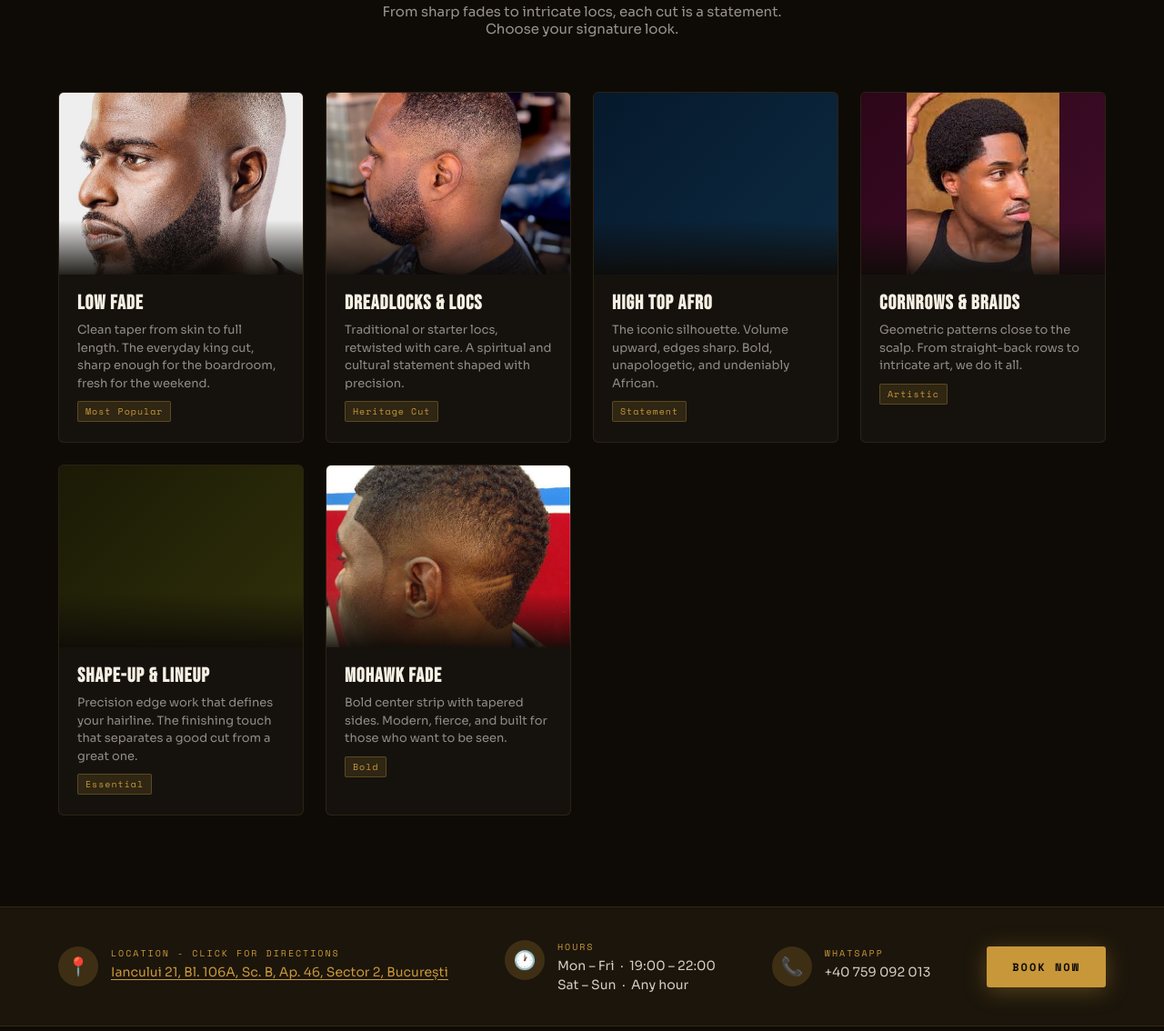
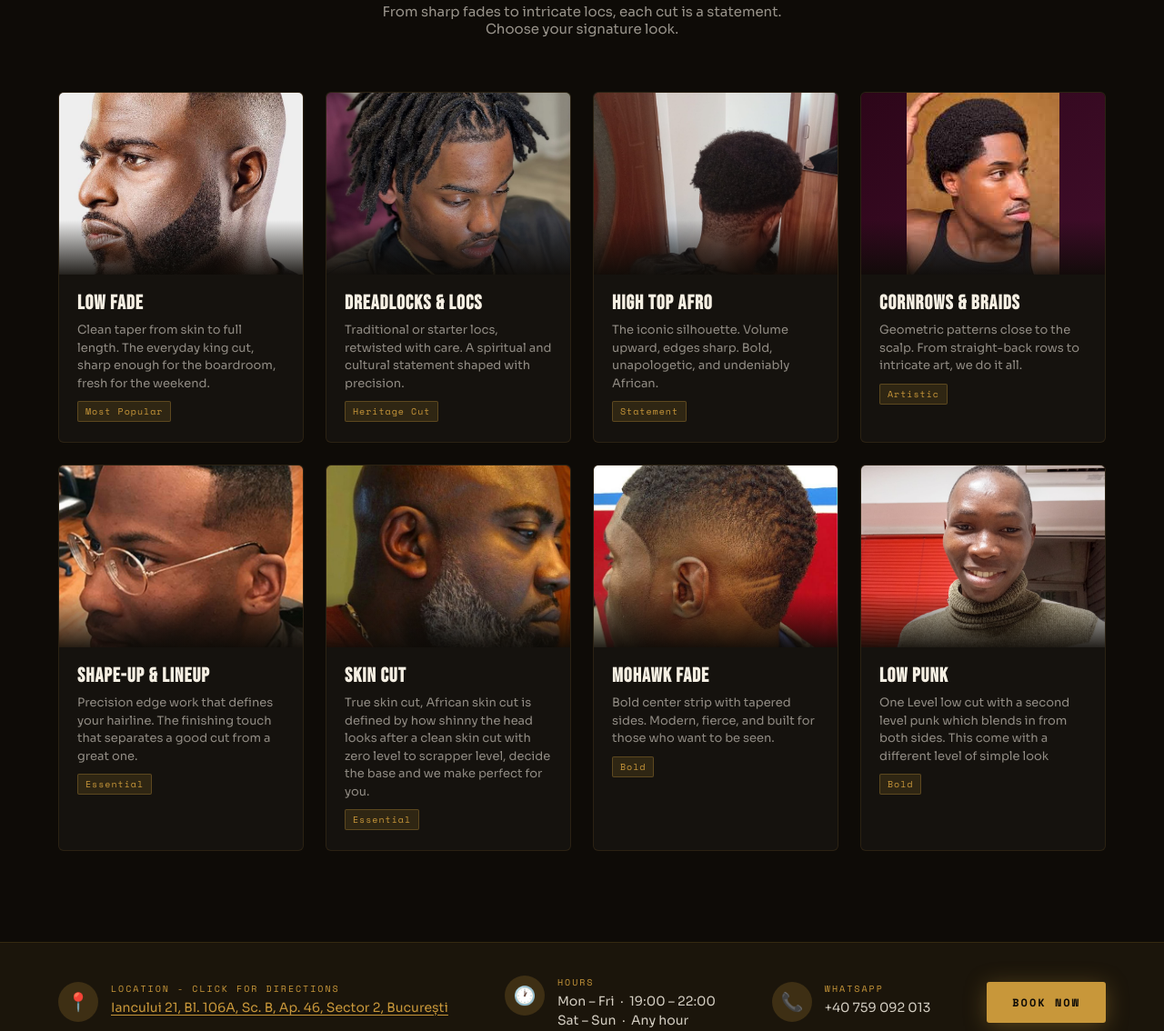
Before and after one commit to jonathandiemuodeke/African_barber, a plain HTML site: page index.html in a window 1280 px wide. Shown: the part 1132-2266 px from the top of the page at 91% size. Drawn offline with nearby package versions, Linux system fonts and the light colour scheme.

Commit message:
Update hairstyle images and descriptions in index.html
Updated image sources for various hairstyle cards and added new hairstyle details.

```diff
--- a/index.html
+++ b/index.html
@@ -973,7 +973,7 @@
             </div>
           </div>
           <div class="style-card">
-            <div class="style-img"><img src="./images/low-fade-2.jpg" alt="" srcset=""></div>
+            <div class="style-img"><img src="images/dread.jpg" alt="" srcset=""></div>
             <div class="style-info">
               <h3>Dreadlocks &amp; Locs</h3>
               <p>
@@ -984,7 +984,7 @@
             </div>
           </div>
           <div class="style-card">
-            <div class="style-img"><img src="./images/dread" alt="" srcset=""></div>
+            <div class="style-img"><img src="images/High-round-cut.jpeg" alt="" srcset=""></div>
             <div class="style-info">
               <h3>High Top Afro</h3>
               <p>
@@ -1006,12 +1006,22 @@
             </div>
           </div>
           <div class="style-card">
-            <div class="style-img"></div>
+            <div class="style-img"><img src="images/shape-up-line-up.jpg" alt="" srcset=""></div>
             <div class="style-info">
               <h3>Shape-Up &amp; Lineup</h3>
               <p>
                 Precision edge work that defines your hairline. The finishing
                 touch that separates a good cut from a great one.
+              </p>
+              <span class="style-badge">Essential</span>
+            </div>
+          </div>
+          <div class="style-card">
+            <div class="style-img"><img src="images/skin cut.jpeg" alt="" srcset=""></div>
+            <div class="style-info">
+              <h3>Skin Cut</h3>
+              <p>
+                True skin cut, African skin cut is defined by how shinny the head looks after a clean skin cut with zero level to scrapper level, decide the base and we make perfect for you.
               </p>
               <span class="style-badge">Essential</span>
             </div>
@@ -1023,6 +1033,16 @@
               <p>
                 Bold center strip with tapered sides. Modern, fierce, and built
                 for those who want to be seen.
+              </p>
+              <span class="style-badge">Bold</span>
+            </div>
+          </div>
+          <div class="style-card">
+            <div class="style-img"><img src="images/low-punk.jpeg" alt="" srcset=""></div>
+            <div class="style-info">
+              <h3>Low Punk</h3>
+              <p>
+                One Level low cut with a second level punk which blends in from both sides. This come with a different level of simple look
               </p>
               <span class="style-badge">Bold</span>
             </div>
```
